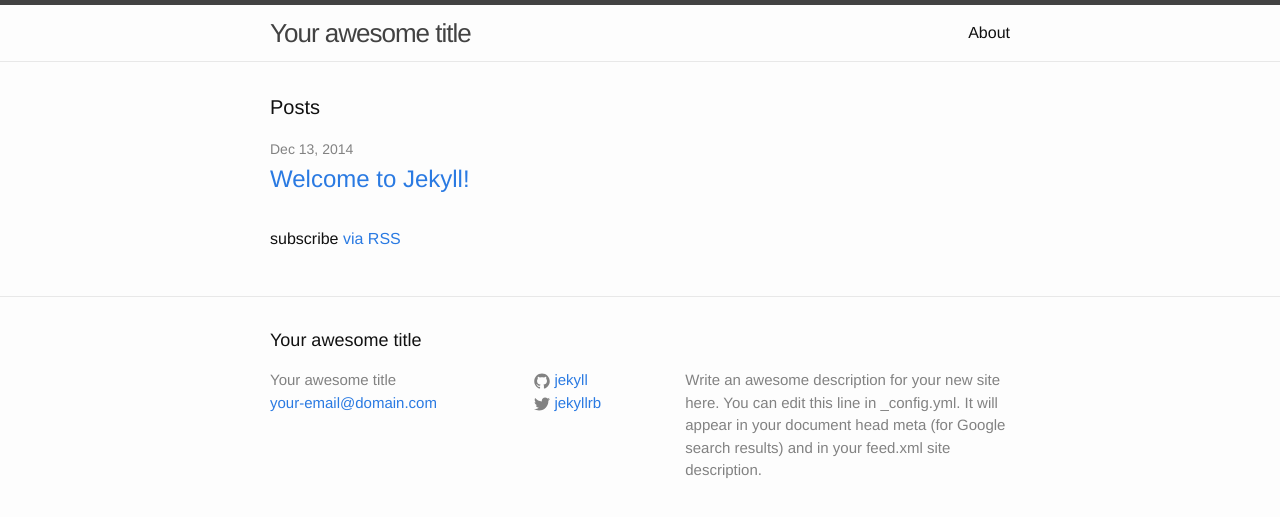
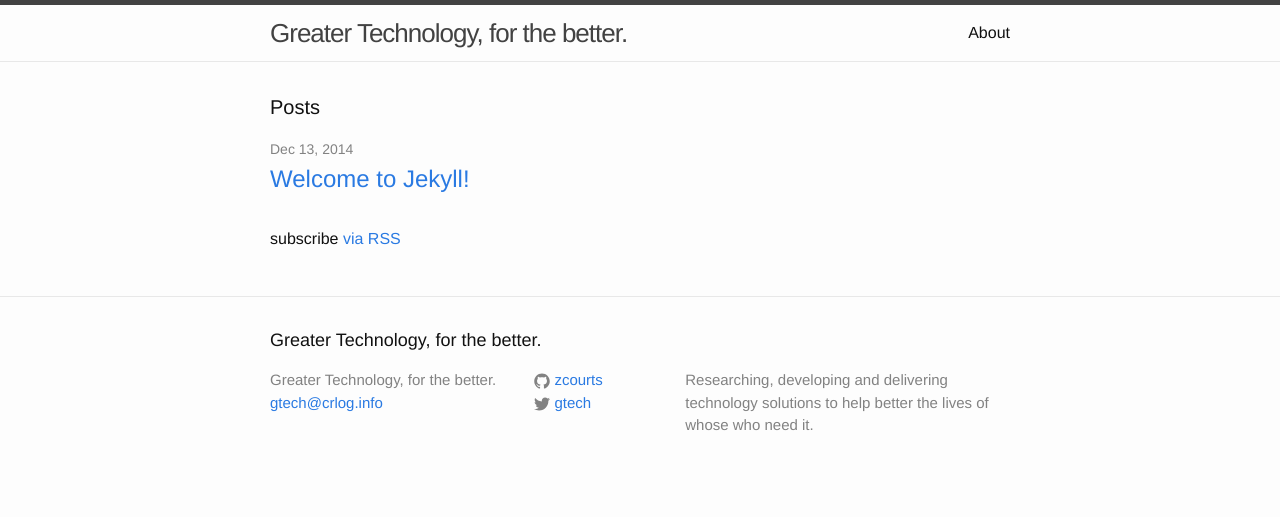
Before and after one commit to AlliedEarth/Athena, a Jekyll site: the page built from index.html, in a window 1280 px wide. Shown: the top 517 px of the page. Built offline with Jekyll 4.4.1, drawn with Linux system fonts in a browser that asks for light colours.

Commit message:
start customizing, added publish script

```diff
--- a/_config.yml
+++ b/_config.yml
@@ -1,14 +1,12 @@
 # Site settings
-title: Your awesome title
-email: your-email@domain.com
+title: Greater Technology, for the better.
+email: gtech@crlog.info
 description: > # this means to ignore newlines until "baseurl:"
-  Write an awesome description for your new site here. You can edit this
-  line in _config.yml. It will appear in your document head meta (for
-  Google search results) and in your feed.xml site description.
+  Researching, developing and delivering technology solutions to help better the lives of whose who need it.
 baseurl: "" # the subpath of your site, e.g. /blog/
-url: "http://yourdomain.com" # the base hostname & protocol for your site
-twitter_username: jekyllrb
-github_username:  jekyll
+url: "http://greater.technology" # the base hostname & protocol for your site
+twitter_username: gtech
+github_username:  zcourts
 
 # Build settings
 markdown: kramdown
```
Also changed, not shown: 1 other file.
